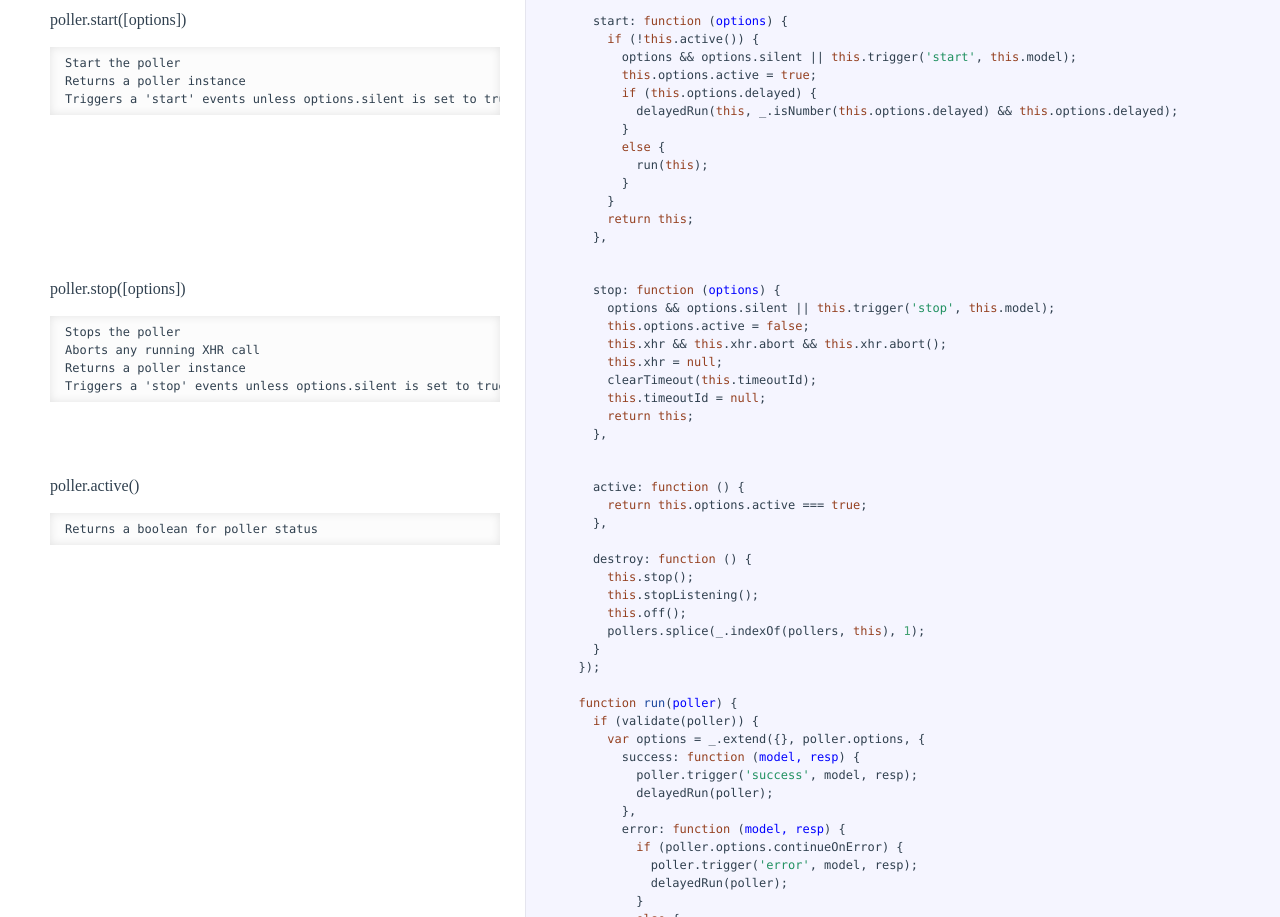
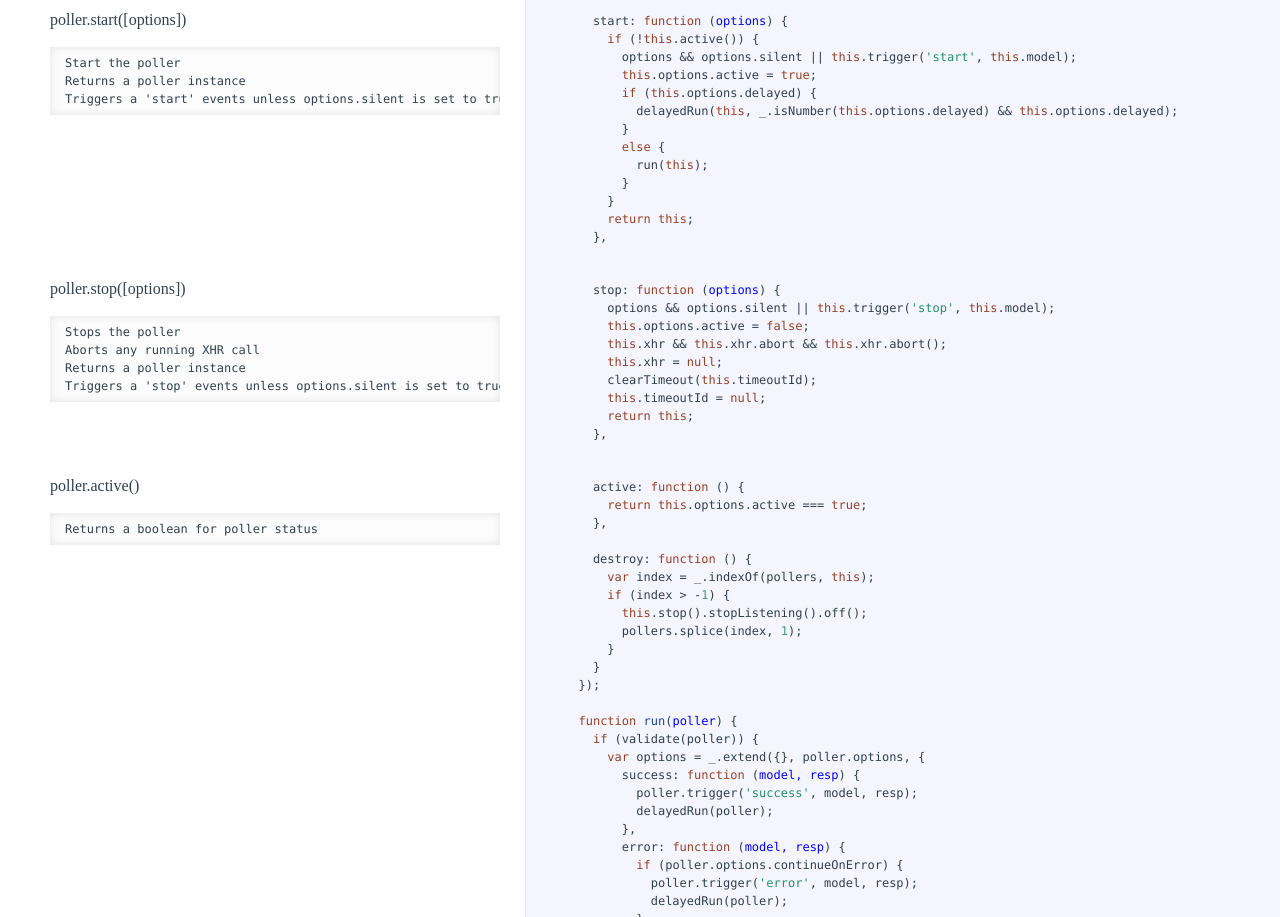
Before and after one commit to uzikilon/backbone-poller, a website: page index.html in a window 1280 px wide. Shown: the part 1883-2800 px from the top of the page. Drawn offline with Linux system fonts and the light colour scheme; a web font is replaced by a local one.

Commit message:
Updated annotated soucre code

```diff
--- a/index.html
+++ b/index.html
@@ -32,7 +32,7 @@
 
             <div class="content"><div class='highlight'><pre><span class="hljs-comment">/*!
 (c) 2012 Uzi Kilon, Splunk Inc.
-Backbone Poller 1.1.1
+Backbone Poller 1.1.2
 https://github.com/uzikilon/backbone-poller
 Backbone Poller may be freely distributed under the MIT license.
 */</span>
@@ -297,10 +297,11 @@ Returns a boolean for poller status
     },
 
     destroy: <span class="hljs-function"><span class="hljs-keyword">function</span> (<span class="hljs-params"></span>) </span>{
-      <span class="hljs-keyword">this</span>.stop();
-      <span class="hljs-keyword">this</span>.stopListening();
-      <span class="hljs-keyword">this</span>.off();
-      pollers.splice(_.indexOf(pollers, <span class="hljs-keyword">this</span>), <span class="hljs-number">1</span>);
+      <span class="hljs-keyword">var</span> index = _.indexOf(pollers, <span class="hljs-keyword">this</span>);
+      <span class="hljs-keyword">if</span> (index &gt; -<span class="hljs-number">1</span>) {
+        <span class="hljs-keyword">this</span>.stop().stopListening().off();
+        pollers.splice(index, <span class="hljs-number">1</span>);
+      }
     }
   });
 
```
